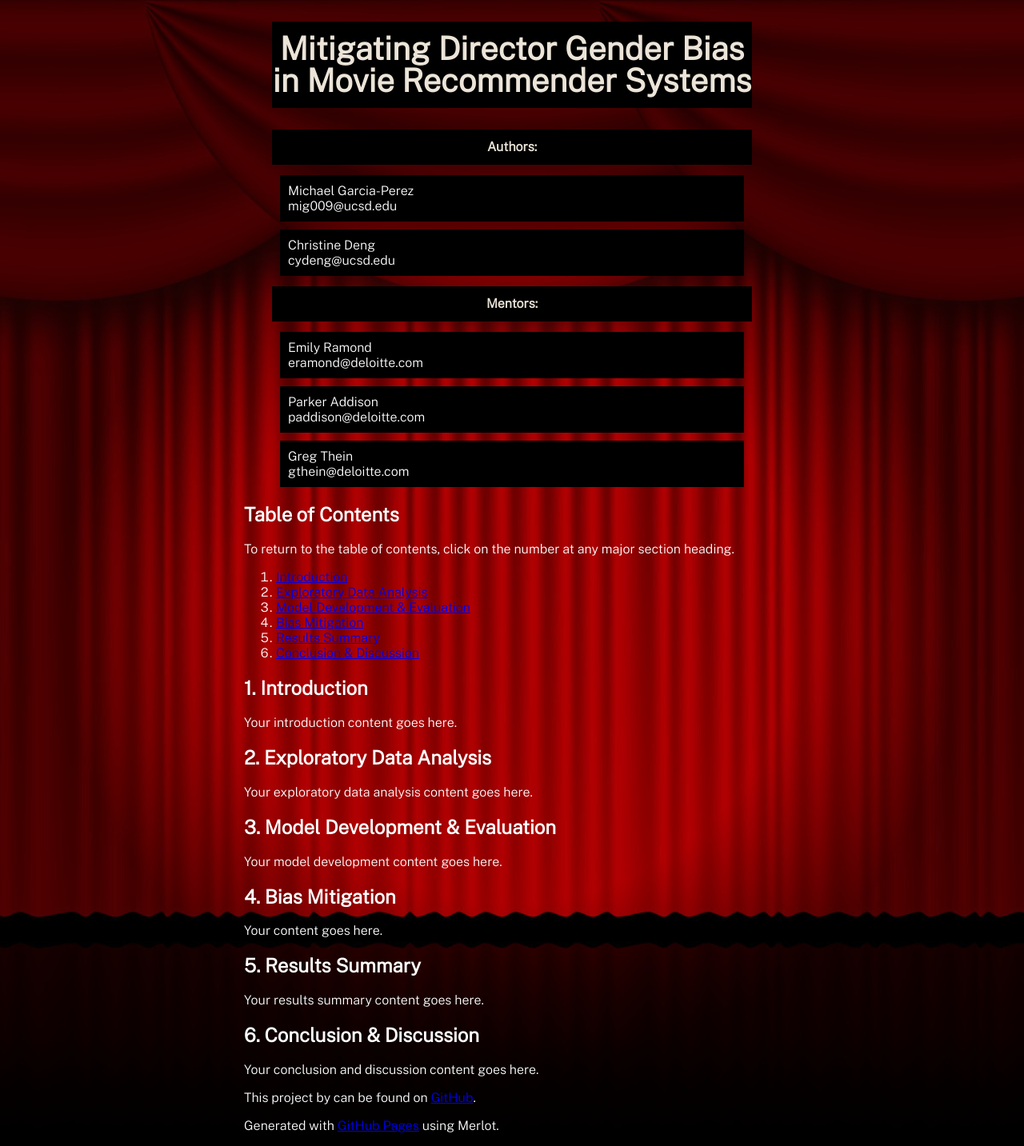
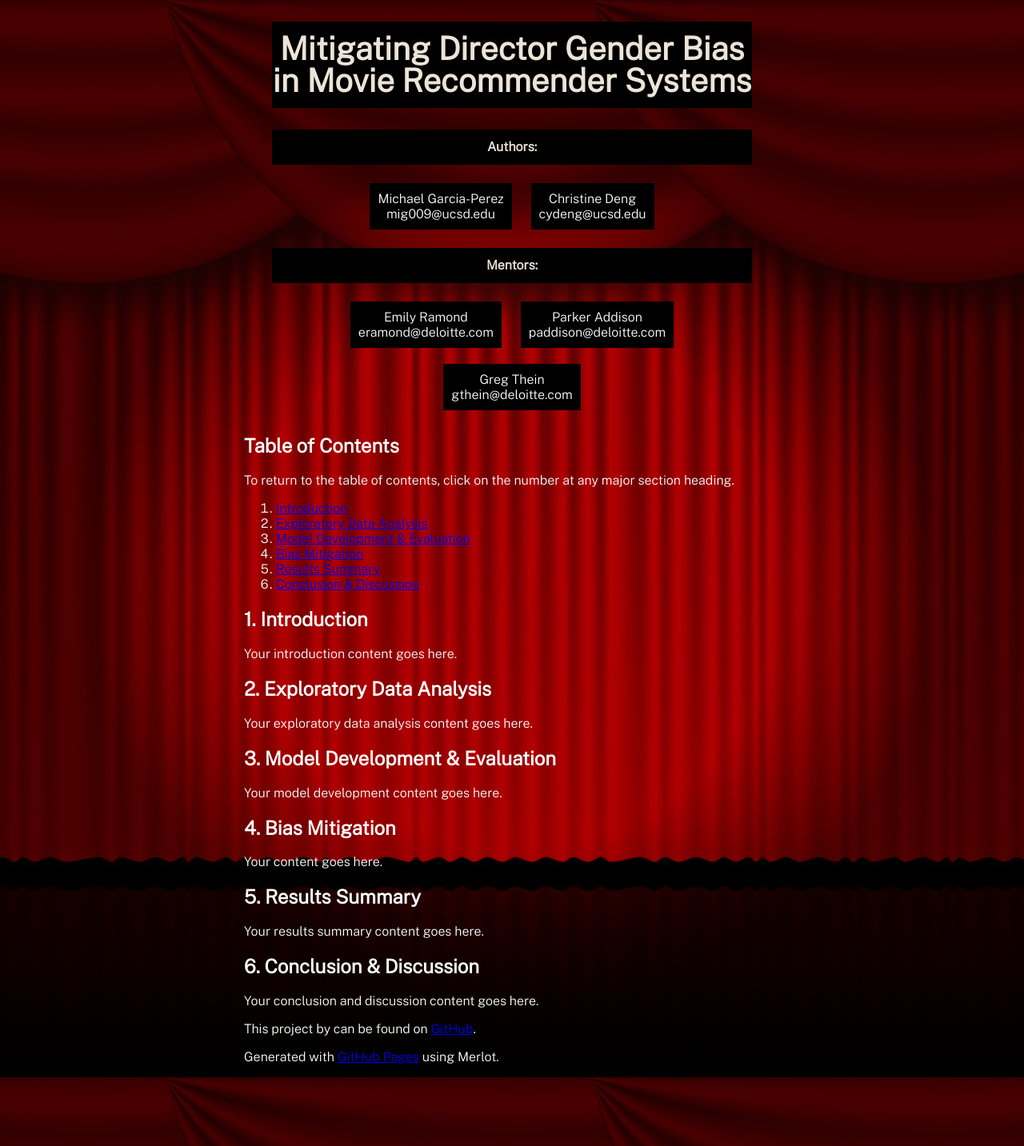
Before and after one commit to michael-garciaperez/DSC180A-Methodology-5, a Jekyll site: the page built from index.md, in a window 1280 px wide. Shown: the whole page at 80% size. Built offline with Jekyll 4.4.1, drawn with Linux system fonts in a browser that asks for light colours.

Commit message:
Update style.scss

```diff
--- a/assets/css/style.scss
+++ b/assets/css/style.scss
@@ -1,8 +1,6 @@
 ---
 ---
 @import url('https://fonts.googleapis.com/css2?family=Public+Sans:wght@300&display=swap');
-
-/* STYLES */
 
 /* STYLES */
 
@@ -73,7 +71,12 @@ header h2 span:last-child {
 }
 
 /* Style for author and mentor names */
-header p {
+.author-mentor-container {
+  text-align: center;
+}
+
+.author-mentor-container p {
+  display: inline-block;
   background-color: black;
   padding: 10px;
   margin: 10px;
```
